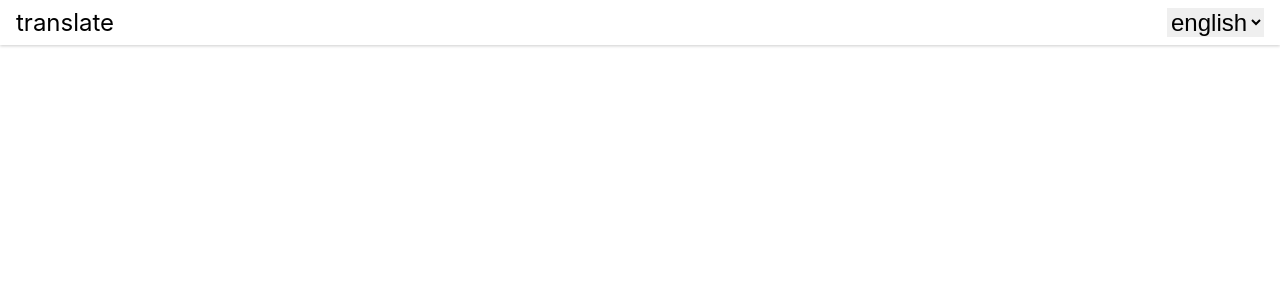
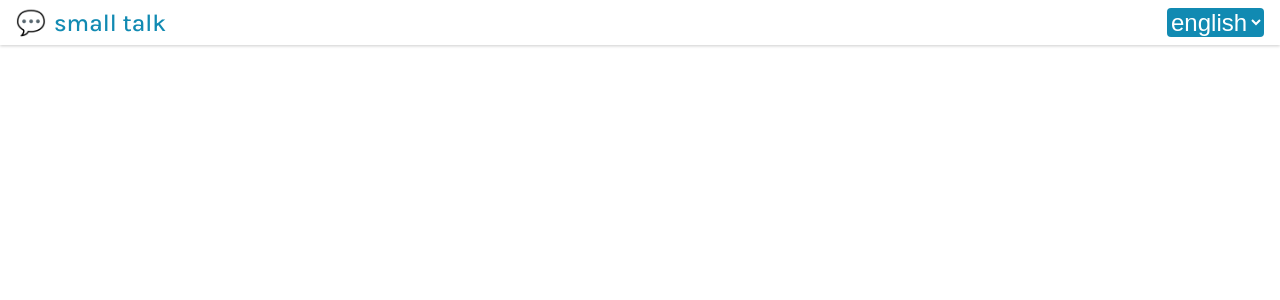
Before and after one commit to ocampco/small-talk, a React (Create React App) app: page /small-talk/translate in a window 1280 px wide. Shown: the top 300 px of the page. Built offline with nearby package versions, Linux system fonts and the light colour scheme.

Commit message:
Add font and colors

```diff
--- a/src/components/LanguageSelect.module.css
+++ b/src/components/LanguageSelect.module.css
@@ -7,13 +7,25 @@
   padding: 0.5rem 1rem;
   box-shadow: rgba(0, 0, 0, 0.2) 0px 1px 3px;
   background-color: white;
+  margin-bottom: 0.5rem;
 }
 
 .heading {
   font-size: 1.5rem;
+  font-weight: 500;
+  color: #118ab2;
+}
+
+.emoji {
+  margin-right: 0.5rem;
+  line-height: 1;
 }
 
 .select {
   font-size: 1.5rem;
+  font-weight: 400;
   border: none;
+  border-radius: 0.25rem;
+  background-color: #118ab2;
+  color: #ffffff;
 }
--- a/src/components/LanguageSelect.tsx
+++ b/src/components/LanguageSelect.tsx
@@ -37,7 +37,16 @@ const LanguageSelect = ({
 
   return (
     <div className={styles.container}>
-      <h2 className={styles.heading}>translate</h2>
+      <h2 className={styles.heading}>
+        <span
+          role='img'
+          aria-label='speech balloon'
+          className={styles.emoji}
+        >
+          💬
+        </span>
+        small talk
+      </h2>
       <select
         value={selectedValue}
         onChange={handleChange}
--- a/src/components/Translations.module.css
+++ b/src/components/Translations.module.css
@@ -10,11 +10,13 @@
 }
 
 .native {
-  font-size: 2.25rem;
+  font-size: 1.5rem;
+  font-weight: 500;
   margin-bottom: 1rem;
 }
 
 .translation {
   font-style: italic;
+  font-weight: 300;
   margin-bottom: 0.5rem;
 }
--- a/src/styles/index.css
+++ b/src/styles/index.css
@@ -1,15 +1,8 @@
 @import url('./reset.css');
+@import url('https://fonts.googleapis.com/css2?family=Karla:ital,wght@0,400;0,500;0,700;1,300&display=swap');
 
 body {
-  margin: 0;
-  font-family: -apple-system, BlinkMacSystemFont, 'Segoe UI', 'Roboto', 'Oxygen',
-    'Ubuntu', 'Cantarell', 'Fira Sans', 'Droid Sans', 'Helvetica Neue',
-    sans-serif;
-  -webkit-font-smoothing: antialiased;
-  -moz-osx-font-smoothing: grayscale;
+  font-family: 'Karla', sans-serif;
+  font-size: 1.25rem;
+  font-weight: 400;
 }
-
-code {
-  font-family: source-code-pro, Menlo, Monaco, Consolas, 'Courier New',
-    monospace;
-}
```
